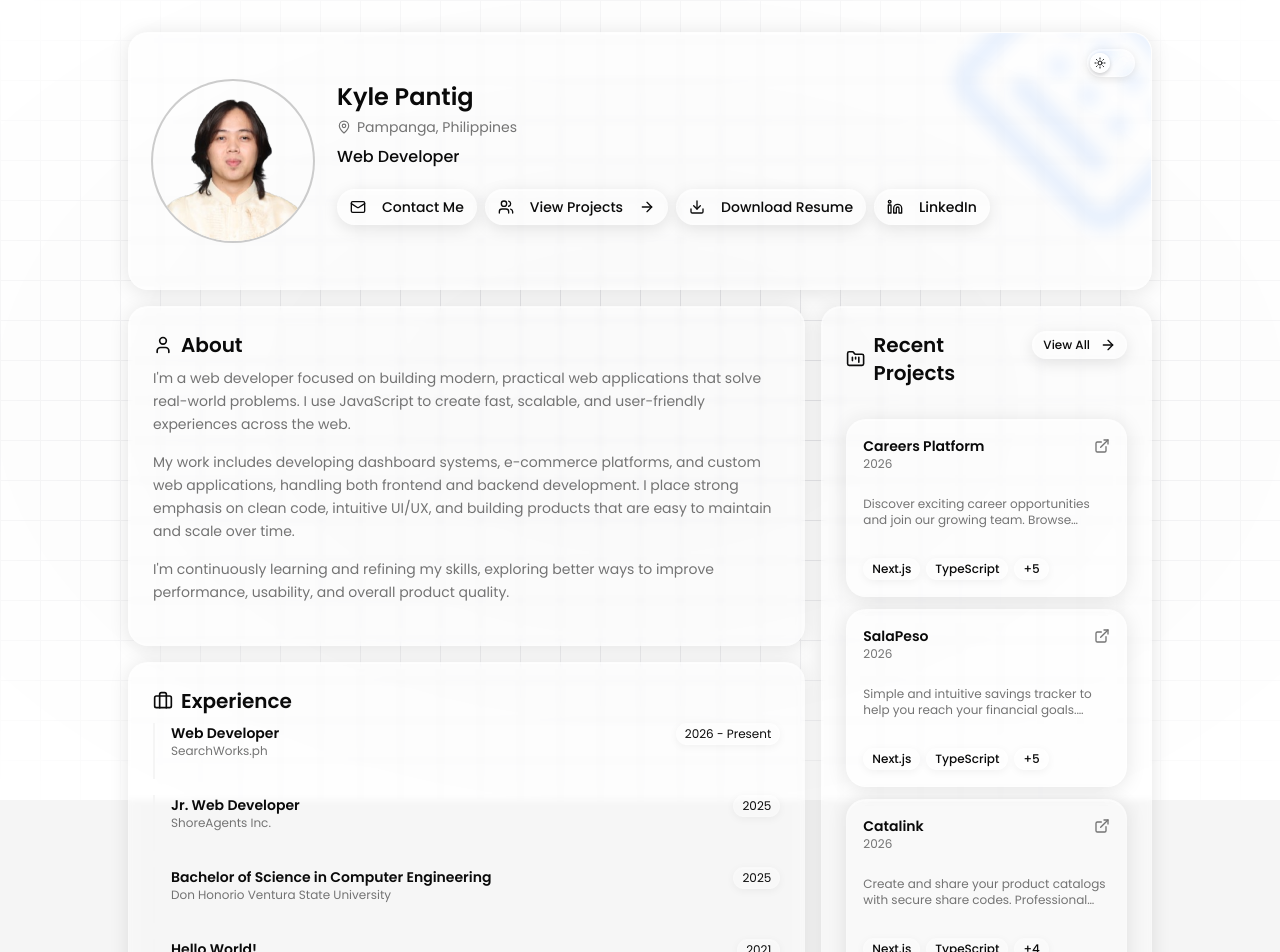
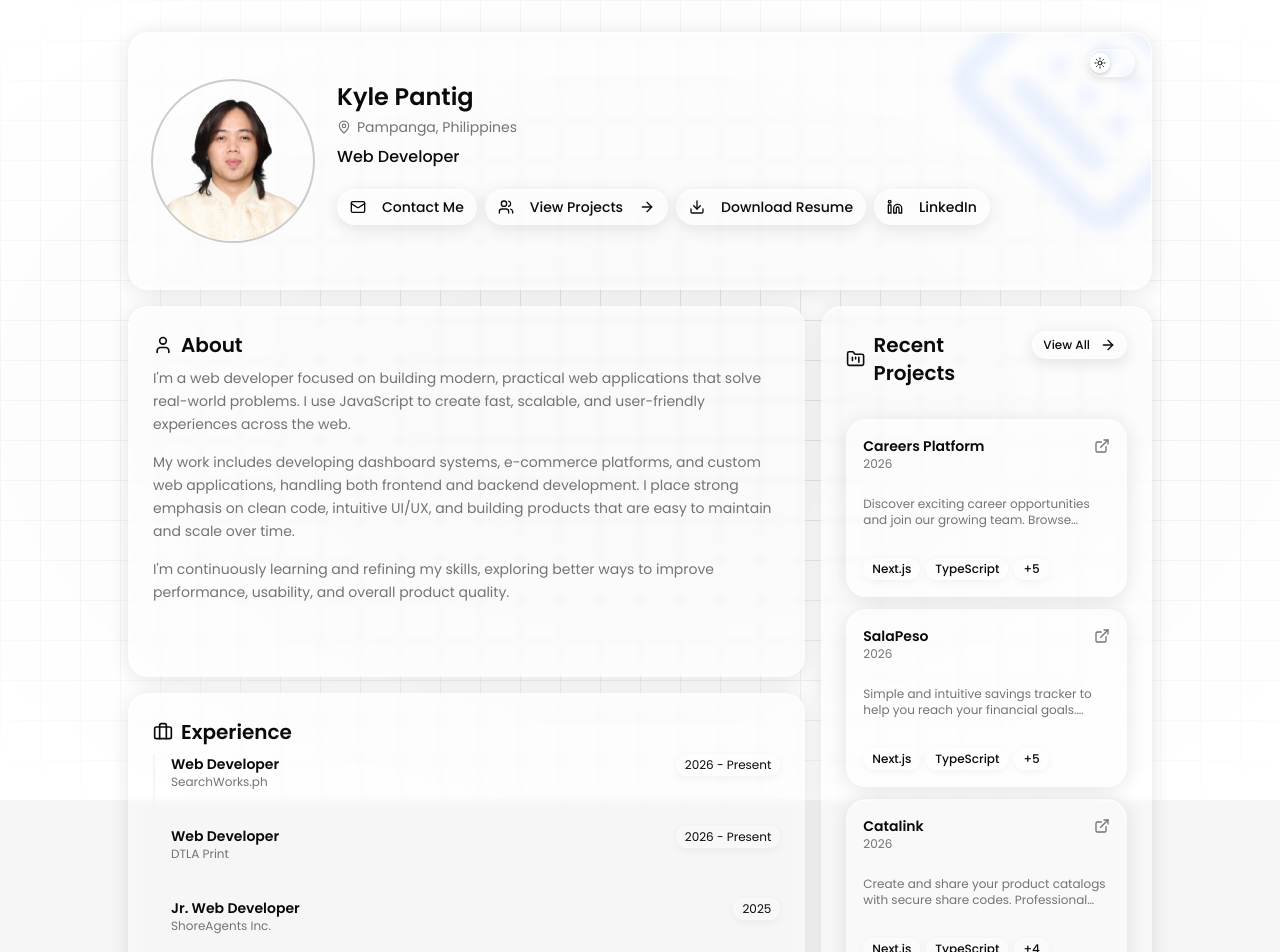
Before and after one commit to Kyle-Pantig/buildwithkyle, a Next.js app: page / in a window 1280 px wide. Shown: the top 952 px of the page. Built offline with nearby package versions, Linux system fonts and the light colour scheme.

Commit message:
Add Web Developer experience

```diff
--- a/src/data/experiences.ts
+++ b/src/data/experiences.ts
@@ -9,6 +9,12 @@ export const experiences: Experience[] = [
   {
     title: "Web Developer",
     company: "SearchWorks.ph",
+    period: "2026 - Present",
+    description: "",
+  },
+  {
+    title: "Web Developer",
+    company: "DTLA Print",
     period: "2026 - Present",
     description: "",
   },
```
